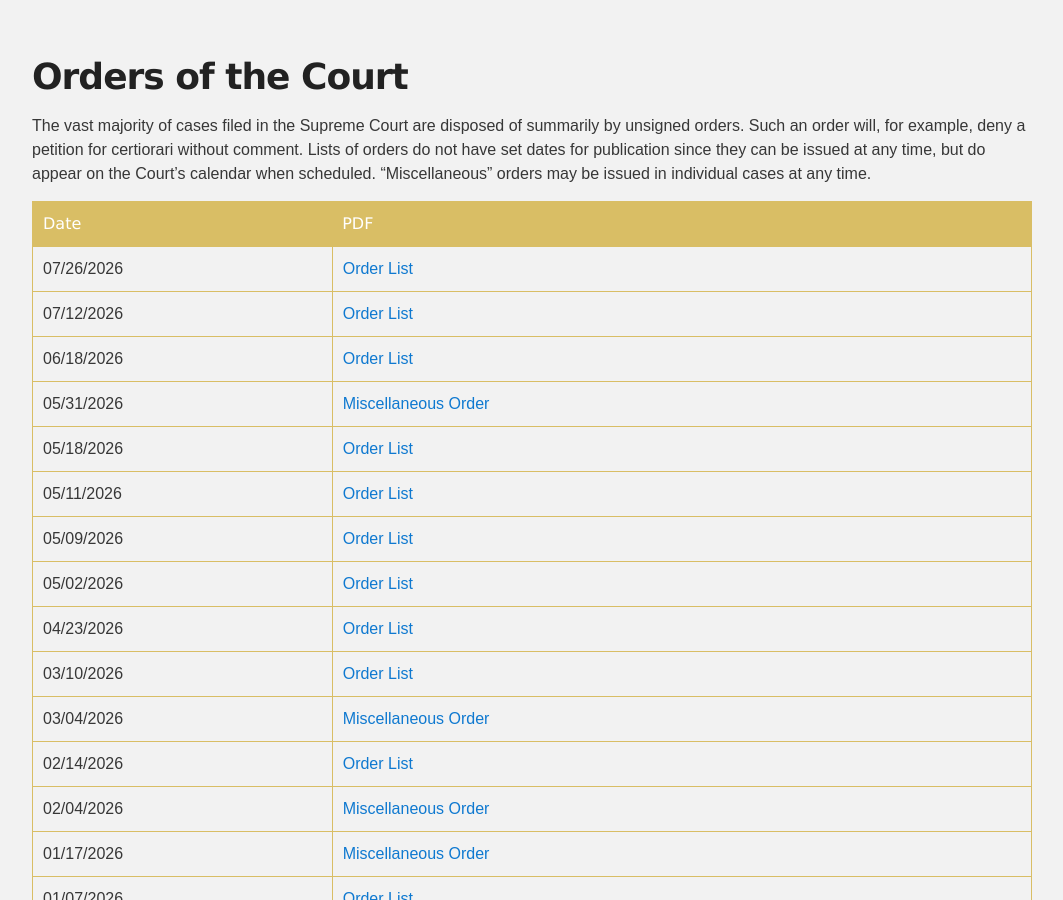
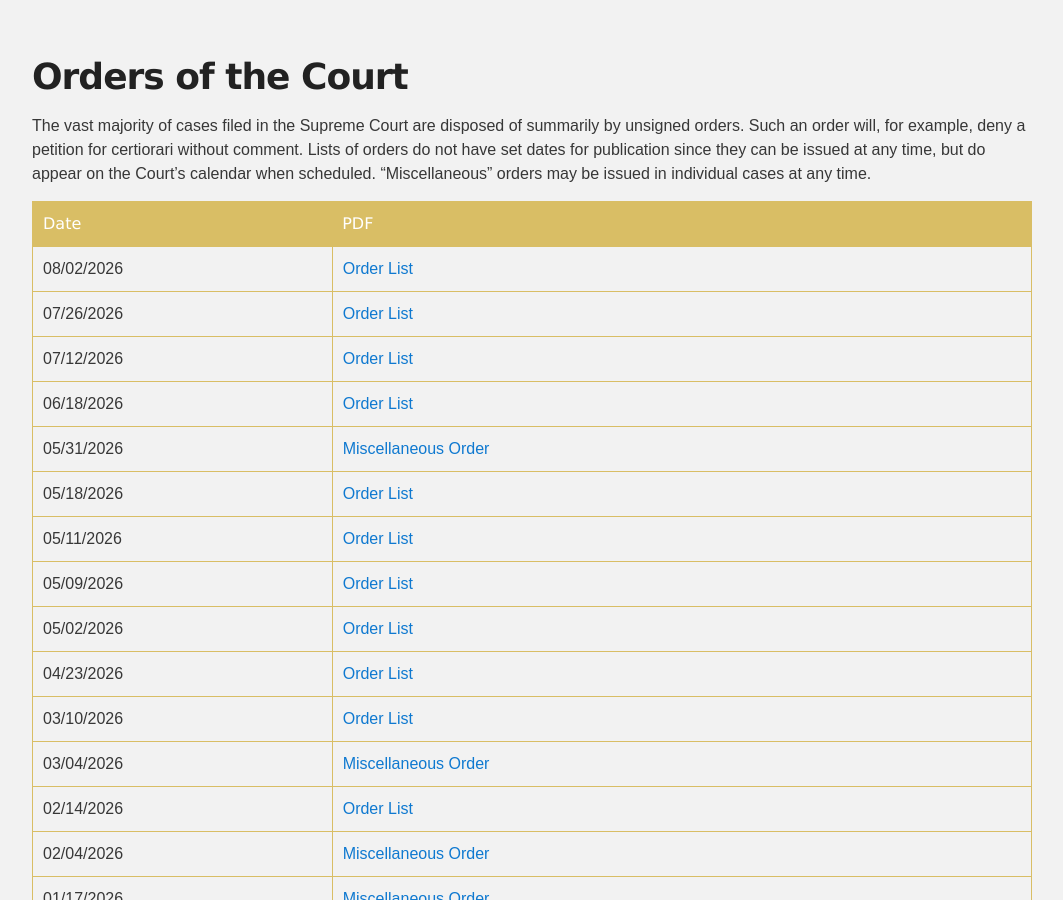
Before and after one commit to supremecourtrblx/supremecourtrblx.github.io, a Jekyll site: the page built from orders.md, in a window 1280 px wide and 900 px high, scrolled down 558 px. Shown: the whole window, without its empty margins (108-1171 px from the left). Built offline with Jekyll 4.4.1, drawn with Linux system fonts in a browser that asks for light colours; our own code applies the rules of GitHub Pages for plain Markdown files.

Commit message:
Update orders.md

```diff
--- a/orders.md
+++ b/orders.md
@@ -8,6 +8,10 @@ The vast majority of cases filed in the Supreme Court are disposed of summarily
     <tr>
         <th style="width:30%;">Date</th>
         <th>PDF</th>
+    </tr>
+    <tr>
+        <td>08/02/2026</td>
+        <td><a href="/orders/orderlist08022026.pdf">Order List</a></td>
     </tr>
     <tr>
         <td>07/26/2026</td>
```
